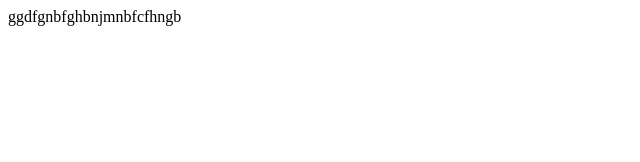
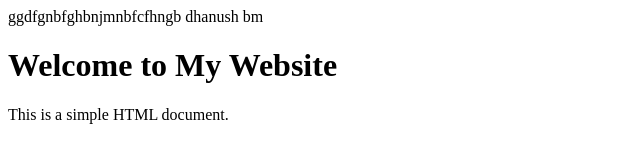
Before and after one commit to Dhxnush-B-M/Physical-E-waste, a plain HTML site: page index.html in a window 1280 px wide. Shown: the whole page, without its empty margins (0-640 px from the left). Drawn offline with Linux system fonts and the light colour scheme.

Commit message:
Initial commit

```diff
--- a/index.html
+++ b/index.html
@@ -6,8 +6,9 @@
     <title>Document</title>
 
 </head>
-ggdfgnbfghbnjmnbfcfhngb
+ggdfgnbfghbnjmnbfcfhngb dhanush bm
 <body>
-
+    <h1>Welcome to My Website</h1>
+    <p>This is a simple HTML document.</p>
 </body>
 </html>
```
Also changed, not shown: Dhanush.html (added), 1 other file.
